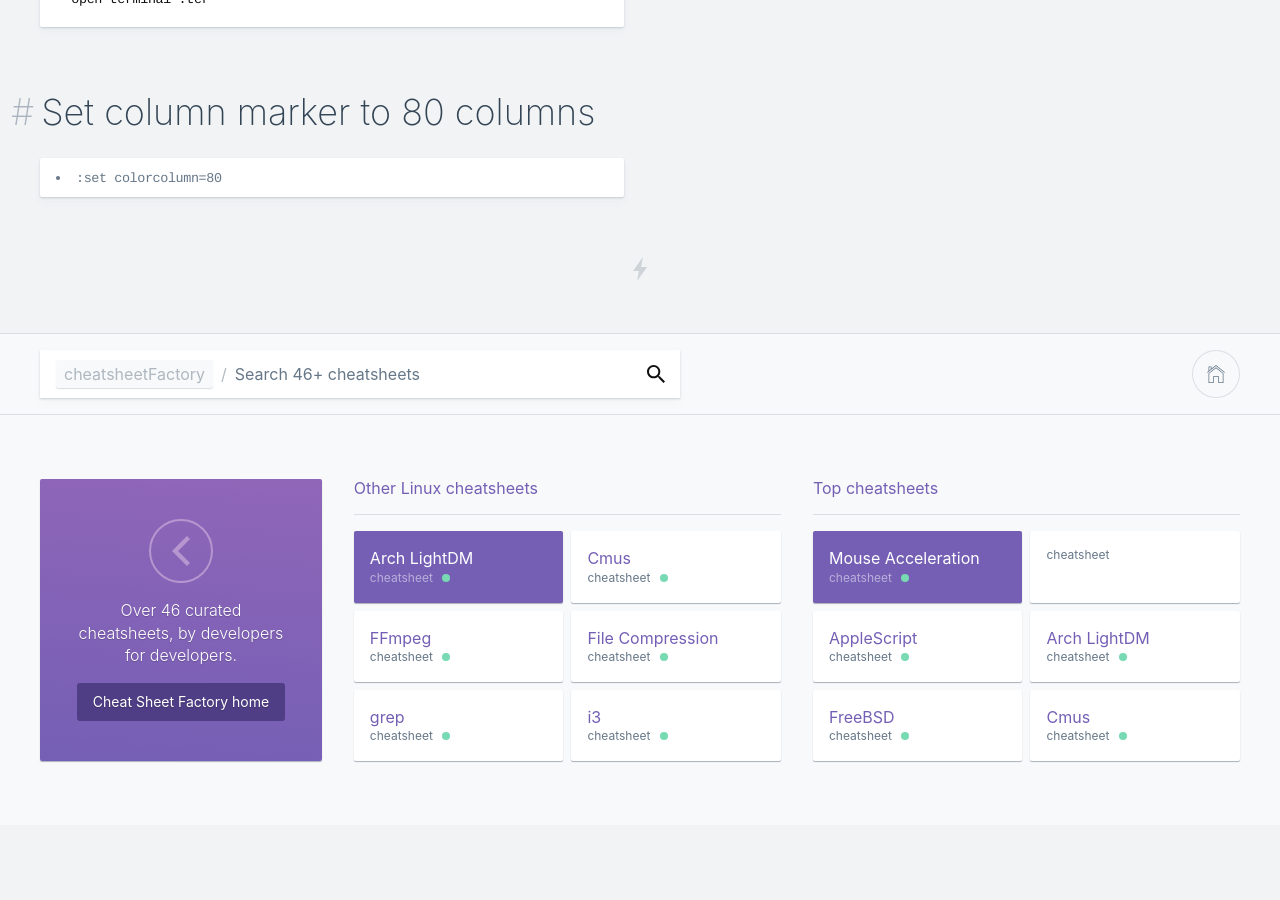
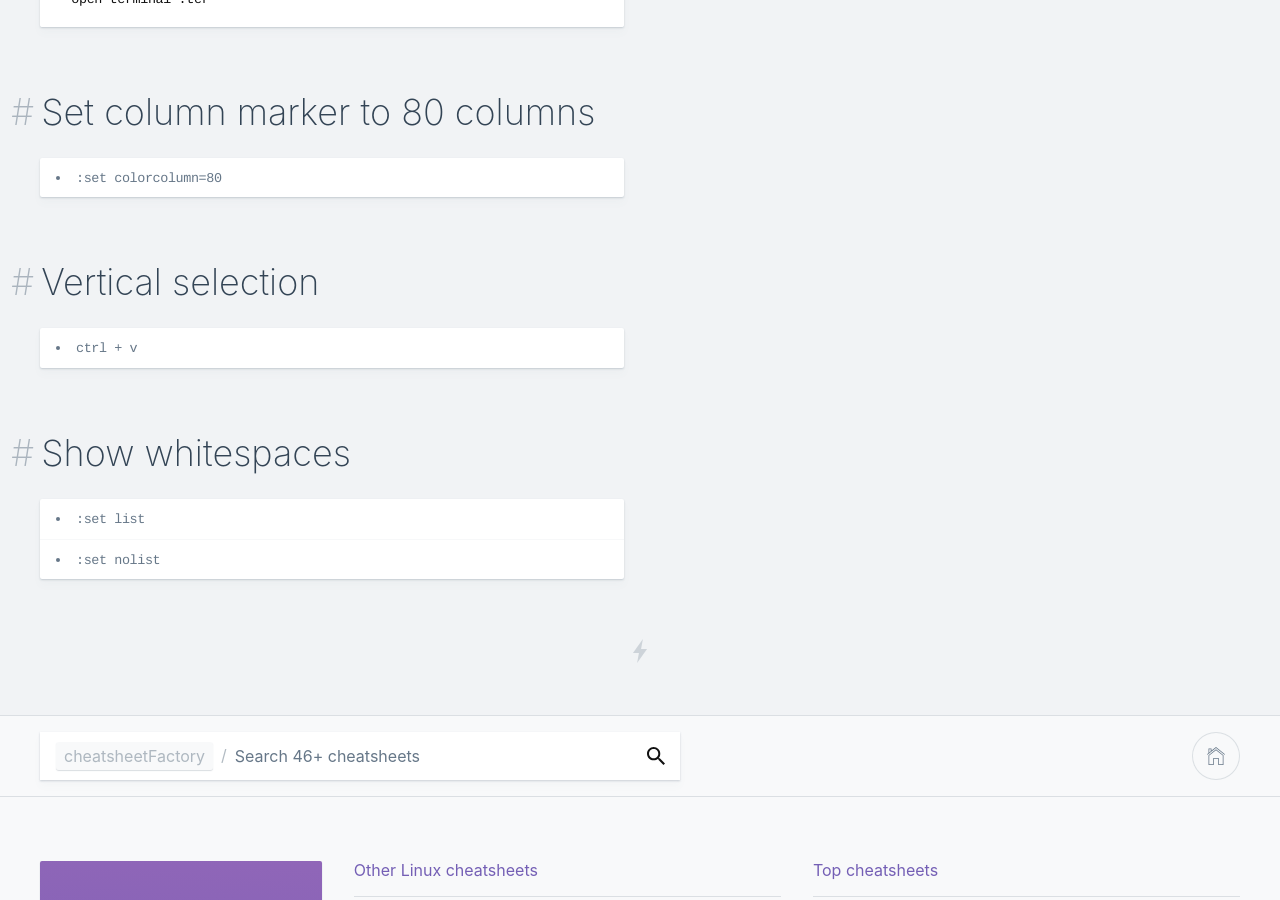
Before and after one commit to kasramp/cheat-sheet-factory, a Jekyll site: the page built from linux/vim.md, in a window 1280 px wide and 900 px high, scrolled down 5009 px. Built offline with Jekyll 4.4.1, drawn with Linux system fonts in a browser that asks for light colours; nearby versions of some CDN libraries; before the commit the page ends 5834 px from its top, so only the background shows below that.

Commit message:
Update vim.md

```diff
--- a/linux/vim.md
+++ b/linux/vim.md
@@ -308,3 +308,12 @@ set number
 ## Set column marker to 80 columns
 
 + `:set colorcolumn=80`
+
+## Vertical selection
+
++ `ctrl + v`
+
+## Show whitespaces
+
++ `:set list`
++ `:set nolist`
```
Also changed, not shown: other parts of linux/vim.md (+1 -1 lines).
